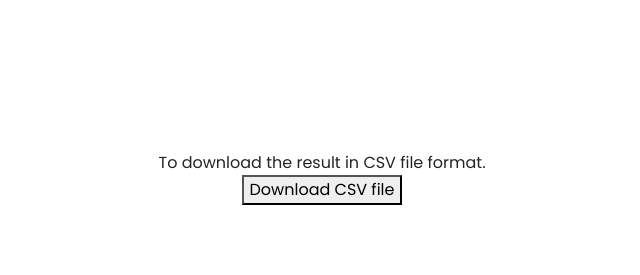
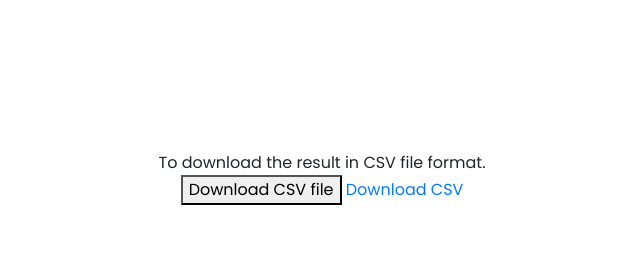
Before and after one commit to ssaral/Course_Recomendation, a Flask app: page /computer-science in a window 1280 px wide. Shown: the part 379-654 px from the top of the page, without its empty margins (318-958 px from the left). Run offline with Flask 3, Linux system fonts and the light colour scheme; some libraries are stand-ins or nearby versions.

Commit message:
selecting role from stream framework added. download csv framework added. updated flask interface

```diff
--- a/app.py
+++ b/app.py
@@ -124,8 +124,8 @@ def comp_science():
     result = None
 
     if request.method == 'POST':
-        selected_option = request.form.get('selectedOption')
-
+        selected_option = request.form['role']
+        print("selected option will be displayed here", selected_option)
         # To connect to the PostgreSQL database
         conn = psycopg2.connect(**db_params)
         cursor = conn.cursor()
@@ -145,5 +145,10 @@ def comp_science():
 
     return render_template('comp_science.html', result=result)
 
+@app.route('/download_csv')
+def download_csv():
+	print("download csv wala portion")
+	return render_template('comp_science.html')
+
 if __name__ == '__main__':
     app.run(debug=True)
--- a/templates/comp_science.html
+++ b/templates/comp_science.html
@@ -25,15 +25,7 @@
 	.csv_click
 	{ margin-top:150px; text-align:"center" }
 
-	body
-	{ font-family: 'Poppins', sans-serif;
-	/* Location of the image background-image: url('{{ url_for('static', filename='images/rocket.jpg') }}');
-	/* Background image is centered vertically and horizontally at all times  background-position: center center;
-	/* Background image doesn’t tile  background-repeat: no-repeat;
-	/* Background image is fixed in the viewport so that it doesn’t move when the content’s height is greater than the image’s height  background-attachment: fixed;
-	/* This is what makes the background image rescale based on the container’s size background-size: cover;
-	/* Set a background color that will be displayed while the background image is loading  background-color: #464646;  */
-	}
+	body{ font-family: 'Poppins', sans-serif; }
 
 	select { width: 100%; padding: 16px 20px; border: none; border-radius: 4px; background-color: #f1f1f1; }
 
@@ -53,7 +45,7 @@
 			<option value="option4">Option4</option>
 			</select>
 			<br><br>
-			<input type="submit" id="selected_role" value="Submit">
+			<input type="submit" value="Submit">
 		</form>
 		<div id="resultField">
 			{{ result }}
@@ -62,6 +54,7 @@
 		To download the result in CSV file format. <br>
 			<form action="/computer-science" method="POST">
 				<button type="button" onclick="alert('CSV file downloaded')" margin="20px"> Download CSV file </button>
+				<a href="{{ url_for('download_csv') }}">Download CSV</a>
 			</form>
 		</div>
 	</div>
--- a/templates/signup.html
+++ b/templates/signup.html
@@ -101,7 +101,6 @@
 			</div>
 		</div>
 	</div>
-
 </body>
 
 </html>
```
